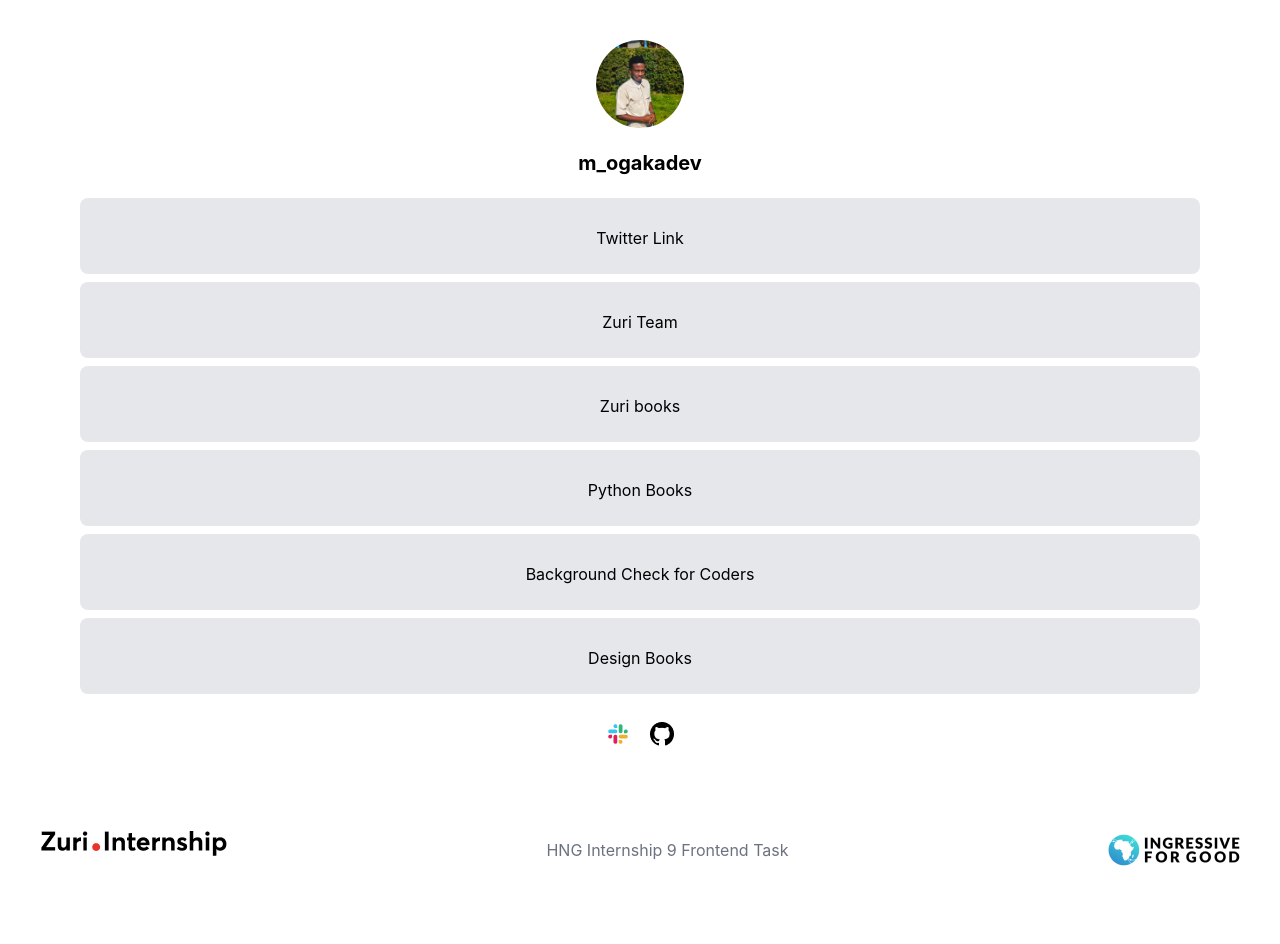
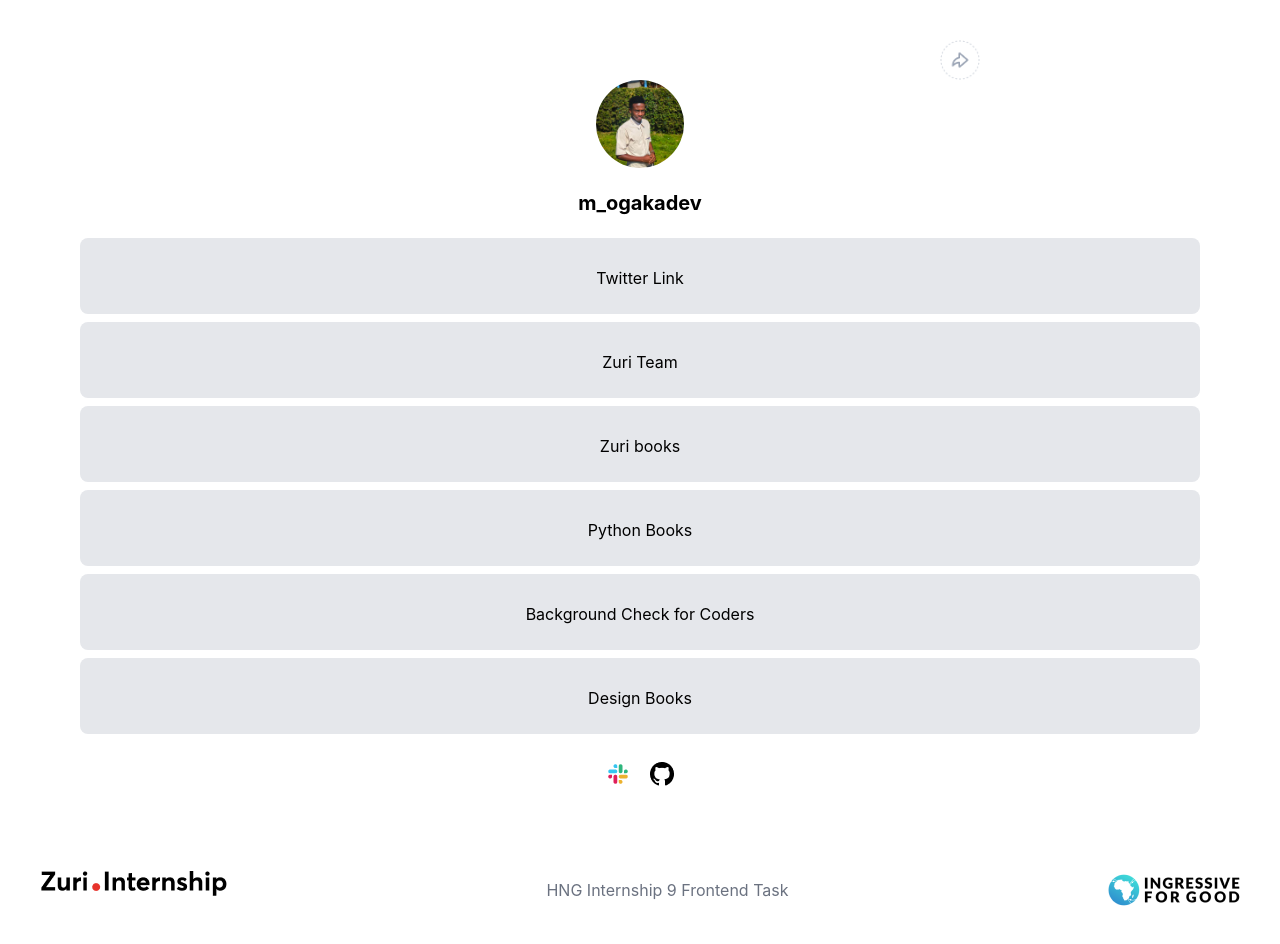
Before and after one commit to Mogakamo/linktree-clone, a React (Vite) app: page / in a window 1280 px wide. Shown: the top 944 px of the page. Built offline with nearby package versions, Linux system fonts and the light colour scheme.

Commit message:
[fix]: added the share btn

```diff
--- a/src/components/Header.tsx
+++ b/src/components/Header.tsx
@@ -1,15 +1,21 @@
 import React from "react";
 import profile_img from "../assets/amos.jpg";
+import share from "../assets/icons/share.png";
 
 const Header = () => {
   return (
     <div className="flex flex-col items-center">
+      <button className="ml-64" title="Share link">
+        <img src={share} alt="Share btn" className="ml-96 h-10" />
+      </button>
+
       <img
         src={profile_img}
         alt="Profile picture"
         id="profile__img"
         className="h-[88px] w-[88px] rounded-full"
       />
+
       {/* Twitter username */}
       <a
         href="https://twitter.com/m_ogakadev"
```
Also changed, not shown: src/assets/icons/share.png (added).
